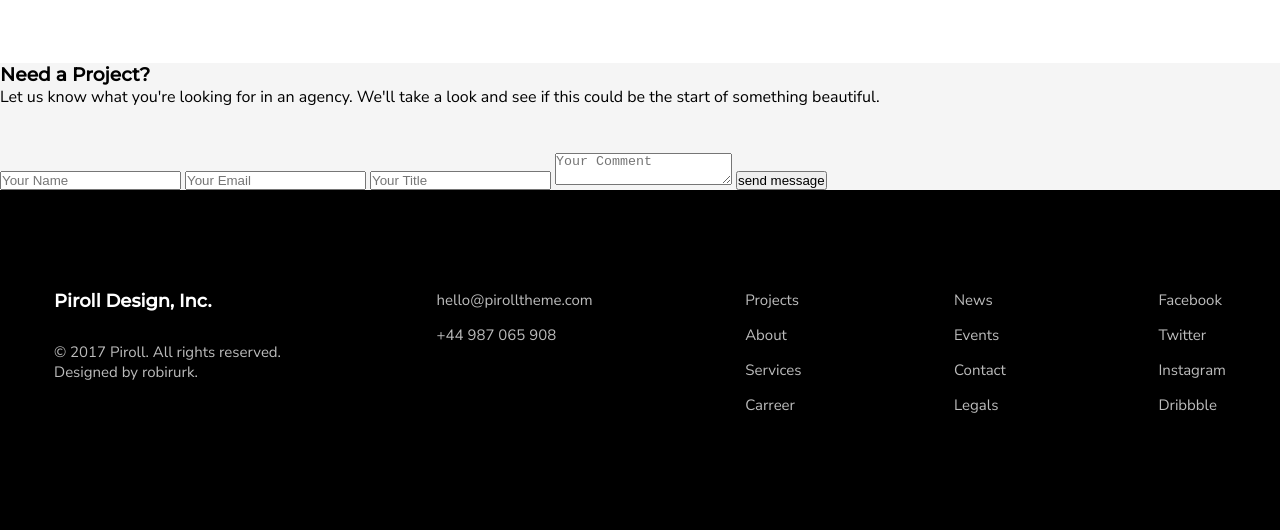
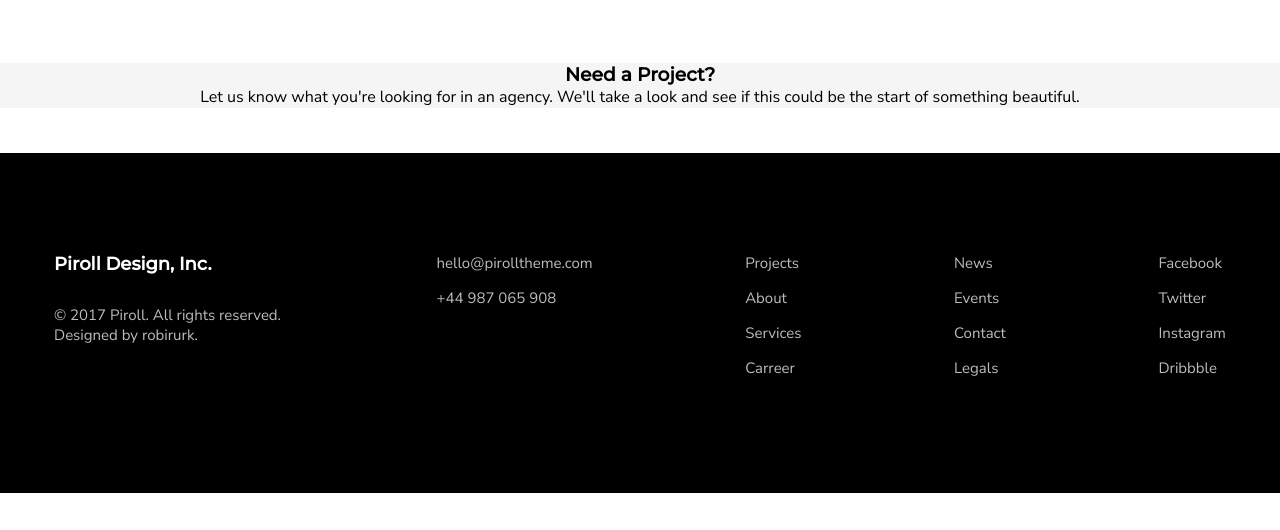
Before and after one commit to Viktorino4ka/PirollDesign, a plain HTML site: page index.html in a window 1280 px wide. Shown: the part 5155-5685 px from the top of the page. After the commit the page ends 5648 px from the top, so only its background shows below. Drawn offline with Linux system fonts and the light colour scheme.

Commit message:
Удалила неправильную форму

```diff
--- a/css/style.css
+++ b/css/style.css
@@ -411,6 +411,7 @@ header{
 
 .project{
 background-color: #f5f5f5;
+    text-align: center;
 
 }
 .project h3{
--- a/index.html
+++ b/index.html
@@ -266,14 +266,6 @@
     <p>Let us know what you're looking for in an agency. We'll take a look and see
         if this could be the start of something beautiful.</p>
 
-    <form action="#" method="post">
-        <input type="text" name="name" placeholder="Your Name">
-        <input type="text" name="email" placeholder="Your Email">
-        <input type="text" name="title" placeholder="Your Title">
-        <textarea name="comment" id="form__comment" placeholder="Your Comment"></textarea>
-        <button type="submit">send message</button>
-    </form>
-
 
 
 
```
